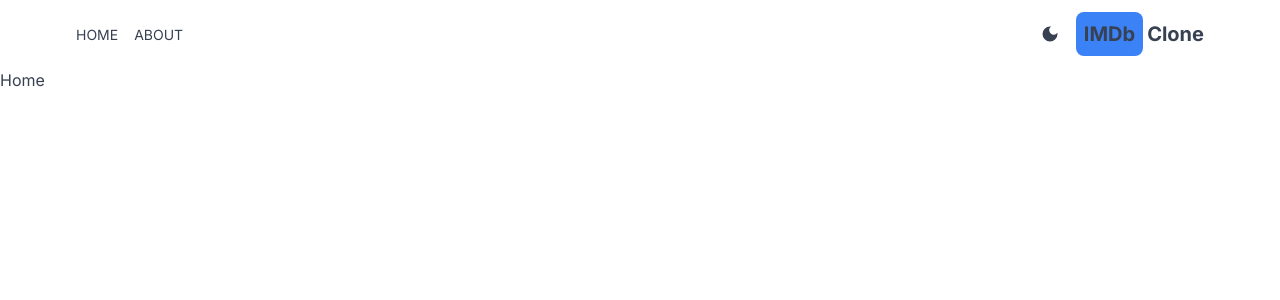
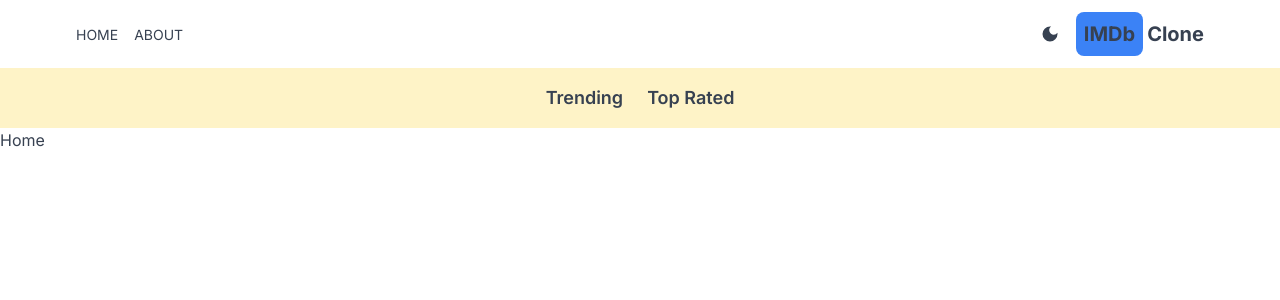
Before and after one commit to fiona-spencer/imdb-next, a Next.js app: page / in a window 1280 px wide. Shown: the top 300 px of the page. Built offline with nearby package versions, Linux system fonts and the light colour scheme.

Commit message:
create navbar components

```diff
--- a/src/app/layout.js
+++ b/src/app/layout.js
@@ -2,7 +2,7 @@
 import './globals.css';
 import Header from '../components/Header';
 import Providers from './Providers';
-//import Navbar from './components/Navbar';
+import Navbar from '../components/Navbar';
 //import SearchBox from './components/SearchBox';
 
 const inter = Inter({ subsets: ['latin'] });
@@ -18,6 +18,7 @@
       <body className={inter.className}>
         <Providers>
           <Header />
+          <Navbar />
           {children}
         </Providers>
       </body>
--- /dev/null
+++ b/src/components/Navbar.jsx
@@ -0,0 +1,12 @@
+import NavbarItem from "./NavbarItem";
+
+export default function Navbar() {
+  return (
+    <div className='flex dark:bg-gray-600
+    bg-amber-100 p-4 lg:text-lg justify-center
+    gap-6'>
+      <NavbarItem title="Trending" param="fetchTrending"/>
+      <NavbarItem title="Top Rated" param="fetchTopRated"/>
+    </div>
+  )
+}
--- /dev/null
+++ b/src/components/NavbarItem.jsx
@@ -0,0 +1,25 @@
+'use client';
+
+import Link from 'next/link';
+import { useSearchParams } from 'next/navigation';
+
+export default function NavbarItem({ title, param }) {
+    const searchParams = useSearchParams();
+    const genre = searchParams.get('genre');
+
+    return (
+        <div>
+            <Link
+                className={`hover:text-amber-600
+                font-semibold ${
+                    genre === param
+                        ? 'underline underline-offset-8decoration-4 decoration-amber-500 rounded-lg'
+                        : ''
+                }`}
+                href={`/?genre=${param}`}
+            >
+                {title}
+            </Link>
+        </div>
+    );
+}
```
